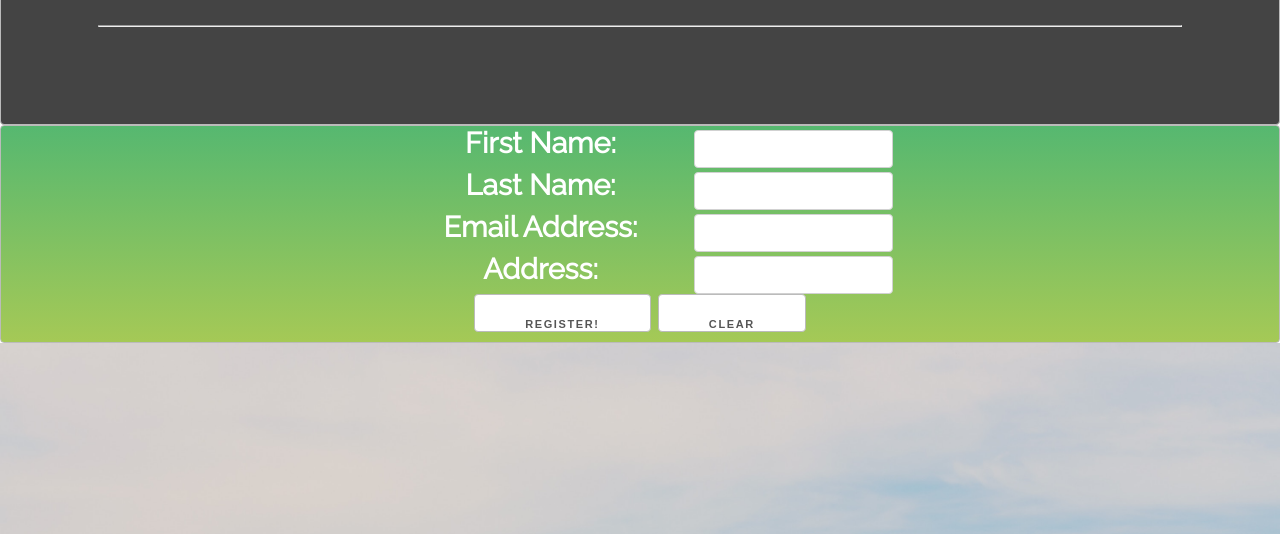
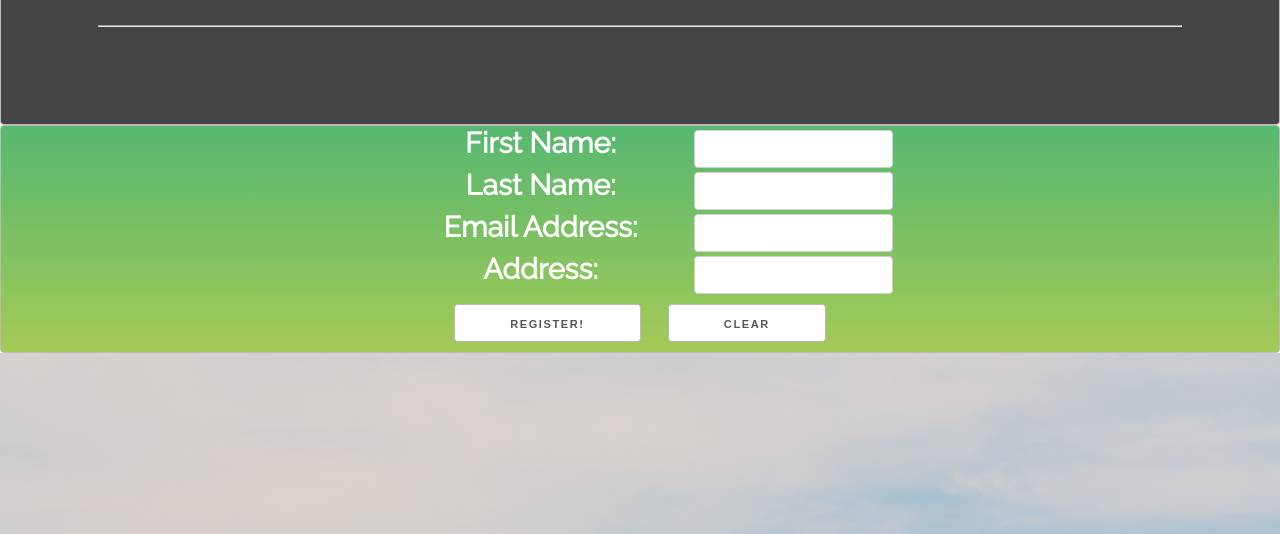
Before and after one commit to Milesfarrell/Old-Lawn-Website, a plain HTML site: page register.html in a window 1280 px wide. Shown: the part 236-770 px from the top of the page. Drawn offline with Linux system fonts and the light colour scheme.

Commit message:
button fix

```diff
--- a/style.css
+++ b/style.css
@@ -158,8 +158,8 @@ label > .label-body {
   .button, button, input[type="submit"], input[type="reset"], input[type="button"] {
     display: inline-block;
     height: 38px;
-    padding: 10px 50px;
-    margin-bottom: 10px;
+    padding: 0 55px;
+    margin: 10px;
     color: #555;
     font-size: 11px;
     font-weight: 600;
```
